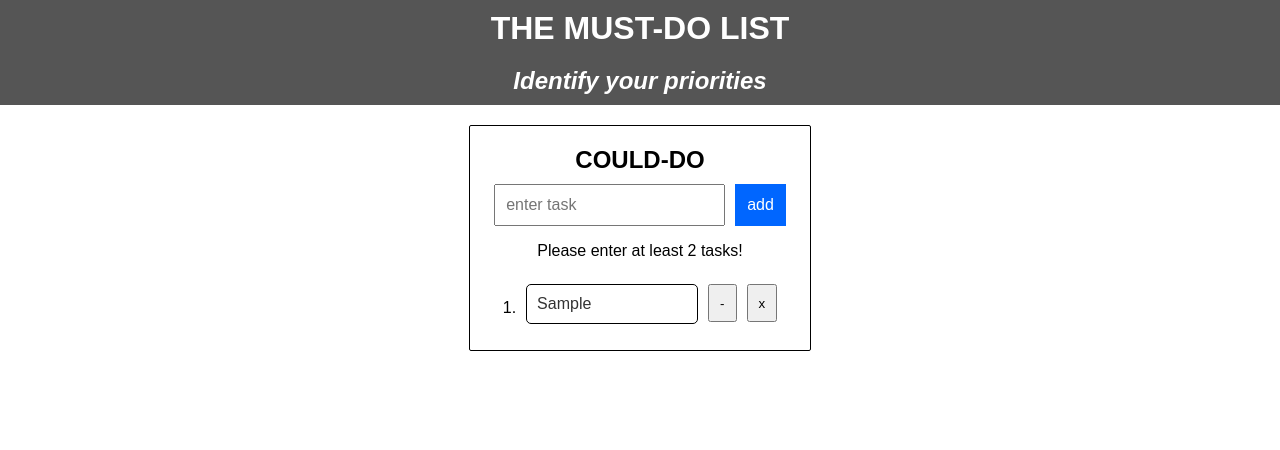
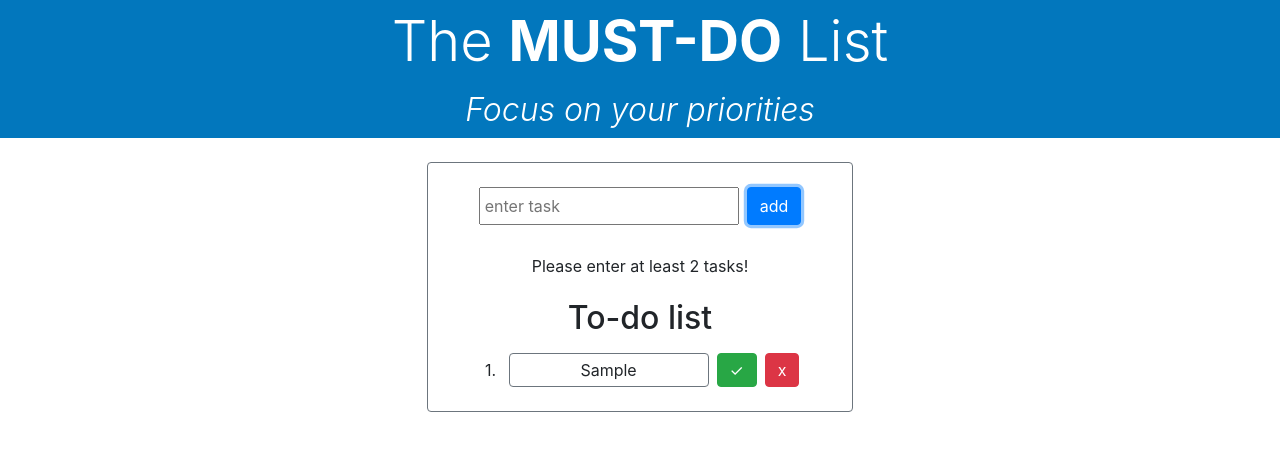
Before and after one commit to joshcarvel/must-do-list, a React (Create React App) app: page / in a window 1280 px wide. Both pictures are taken after typing "Sample" into the empty fields and a click on the button "add". Shown: the top 450 px of the page. Built offline with nearby package versions, Linux system fonts and the light colour scheme.

Commit message:
basic styling added

```diff
--- a/package.json
+++ b/package.json
@@ -6,6 +6,7 @@
     "@fortawesome/fontawesome-svg-core": "^1.2.12",
     "@fortawesome/free-solid-svg-icons": "^5.6.3",
     "@fortawesome/react-fontawesome": "^0.1.3",
+    "bootstrap": "^4.2.1",
     "react": "^16.7.0",
     "react-beautiful-dnd": "^10.0.3",
     "react-dom": "^16.7.0",
--- a/src/App.css
+++ b/src/App.css
@@ -1,22 +1,35 @@
 header {
-  background-color: rgb(85, 85, 85);
+  background-color: #0277bd;
   color: white;
-  margin-bottom: 20px;
 }
 
-h1,
-h2 {
-  margin: 0;
-  text-align: center;
-  padding: 10px;
+.col-4 {
+  min-width: 320px;
 }
 
-.subtitle {
-  font-style: italic;
+.priority {
+  min-width: 20px;
 }
 
-main {
-  display: flex;
-  flex-direction: row;
-  justify-content: center;
+.task {
+  min-width: 150px;
+  width: 200px;
+  background-color: white;
+  transition: background-color 0.2s ease-out;
+  overflow-wrap: break-word;
 }
+
+.done {
+  text-decoration: line-through;
+  text-decoration-color: #dc3545;
+}
+
+.dragging {
+  background-color: lightgreen;
+}
+
+@media (max-width: 576px) {
+  .display-4 {
+    font-size: 3rem;
+  }
+}
--- a/src/App.js
+++ b/src/App.js
@@ -101,11 +101,15 @@ class App extends Component {
   render() {
     return (
       <div className="App">
-        <header>
-          <h1>THE MUST-DO LIST</h1>
-          <h2 className="subtitle">Identify your priorities</h2>
+        <header className="mb-4">
+          <h1 className="display-4 text-center m-0 p-2">
+            The <span className="font-weight-bold">MUST-DO</span> List
+          </h1>
+          <h2 className="text-center m-0 p-2 font-weight-light font-italic">
+            Focus on your priorities
+          </h2>
         </header>
-        <main>
+        <main class="container-fluid">
           <DragDropContext onDragEnd={this.onDragEnd}>
             <Column
               tasks={this.state.tasks}
--- a/src/Column.css
+++ /dev/null
@@ -1,42 +0,0 @@
-section {
-  max-width: 700px;
-  min-width: 320px;
-  padding: 10px;
-  border: solid 1px black;
-  border-radius: 2px;
-  display: flex;
-  flex-direction: column;
-  align-items: center;
-}
-
-form {
-  display: flex;
-  flex-direction: row;
-}
-
-input {
-  padding: 10px;
-  font-size: 16px;
-}
-
-.add {
-  padding: 10px;
-  font-size: 16px;
-  margin-left: 10px;
-  background-color: #0066ff;
-  color: #fff;
-  border: 2px solid #0066ff;
-}
-
-.toggle {
-  margin: 10px;
-}
-
-button:hover {
-  background-color: #003399;
-  border: 2px solid #003399;
-}
-
-.task-list {
-  padding: 8px;
-}
--- a/src/Task.css
+++ /dev/null
@@ -1,51 +0,0 @@
-.item {
-  display: flex;
-  flex-direction: row;
-}
-
-.priority-wrapper {
-  margin-right: 10px;
-  display: flex;
-  flex-direction: column;
-  justify-content: center;
-}
-
-.task-wrapper {
-  display: flex;
-  flex-direction: row;
-}
-
-.task {
-  width: 150px;
-  color: #333;
-  padding: 10px;
-  margin-bottom: 8px;
-  border: solid 1px black;
-  border-radius: 5px;
-  background-color: white;
-  transition: background-color 0.2s ease-out;
-  overflow-wrap: break-word;
-}
-
-.done {
-  text-decoration: line-through;
-}
-
-.dragging {
-  background-color: lightgreen;
-}
-
-.delete,
-.mark-done {
-  padding: 5px 10px;
-  margin: 0 0 10px 10px;
-}
-
-.hidden {
-  display: none;
-}
-
-.buttons-wrapper {
-  display: flex;
-  flex-direction: row;
-}
--- a/src/components/Column.jsx
+++ b/src/components/Column.jsx
@@ -2,7 +2,6 @@ import React, { Component } from "react";
 import Task from "./Task";
 import FlipMove from "react-flip-move";
 import { Droppable } from "react-beautiful-dnd";
-import "../Column.css";
 
 class Column extends Component {
   render() {
@@ -17,56 +16,73 @@ class Column extends Component {
     } = this.props;
 
     return (
-      <section className="could-do">
-        {!prioritised && <h2>COULD-DO</h2>}
-        {prioritised && <h2>MUST-DO</h2>}
+      <section className="row justify-content-center">
+        <div className="col-4 text-center p-2 border border-secondary rounded">
           {!prioritised && (
-          <form onSubmit={add}>
+            <form className="d-flex justify-content-center my-3" onSubmit={add}>
               <input
+                className="mr-1 p-1"
                 type="text"
                 name="listItem"
                 placeholder="enter task"
                 autoComplete="off"
               />
 
-            <button type="submit" className="add">
+              <button type="submit" className="btn btn-primary add ml-1">
                 add
               </button>
             </form>
           )}
+
+          <div className="d-flex justify-content-center">
             {tasks.length < 2 && (
-          <p className="instruction">Please enter at least 2 tasks!</p>
+              <p className="py-1 my-2 border border-white ">
+                Please enter at least 2 tasks!
+              </p>
             )}
-
-        <div className="buttons-wrapper">
             {tasks.length > 1 && !one && (
-            <button className="toggle" onClick={() => this.props.convert(1)}>
-              Get priority!
+              <button
+                className="toggle btn btn-warning m-2 py-1 px-2"
+                onClick={() => this.props.convert(1)}
+              >
+                See priority
               </button>
             )}
             {tasks.length > 5 && !weekly && (
-            <button className="toggle" onClick={() => this.props.convert(5)}>
-              Get weekly list
+              <button
+                className="toggle btn btn-info m-2 py-1 px-2"
+                onClick={() => this.props.convert(5)}
+              >
+                See top 5
               </button>
             )}
             {prioritised && (
               <button
-              className="toggle"
+                className="toggle btn btn-secondary m-2 py-1 px-2"
                 onClick={() => this.props.convert(tasks.length)}
               >
-              Restore to-do list
+                See to-do list
               </button>
             )}
           </div>
 
-        <FlipMove duration={150} easing="ease-out">
+          {tasks.length > 0 && !prioritised && (
+            <h2 className="my-2">To-do list</h2>
+          )}
+          {prioritised && (
+            <h2 className="my-2">
+              <span className="text-danger">MUST-DO </span>list
+            </h2>
+          )}
+
           <Droppable droppableId="column">
             {provided => (
               <div
-                className="task-list"
+                className="p-2"
                 ref={provided.innerRef}
                 {...provided.droppableProps}
               >
+                <FlipMove duration={100} easing="ease-out">
                   {tasks.map((task, index) => (
                     <Task
                       task={task}
@@ -80,10 +96,11 @@ class Column extends Component {
                     />
                   ))}
                   {provided.placeholder}
+                </FlipMove>
               </div>
             )}
           </Droppable>
-        </FlipMove>
+        </div>
       </section>
     );
   }
--- a/src/components/Task.jsx
+++ b/src/components/Task.jsx
@@ -1,11 +1,10 @@
 import React, { Component } from "react";
 import { FontAwesomeIcon } from "@fortawesome/react-fontawesome";
 import { Draggable } from "react-beautiful-dnd";
-import "../Task.css";
 
 class Task extends Component {
   getTaskClass = (snapshot, task) => {
-    let c = "task ";
+    let c = "task p-1 border border-secondary rounded ";
 
     if (snapshot.isDragging) {
       c += "dragging ";
@@ -19,11 +18,9 @@ class Task extends Component {
   };
 
   getItemClass = task => {
-    let c = "item ";
+    let c = "justify-content-center align-items-center mb-2 ";
 
-    if (task.isHidden) {
-      c += "hidden ";
-    }
+    c += task.isHidden ? "d-none " : "d-flex ";
 
     return c;
   };
@@ -41,24 +38,23 @@ class Task extends Component {
             ref={provided.innerRef}
             isDragging={snapshot.isDragging}
           >
-            <div className="priority-wrapper">
-              <div className="priority">{index + 1}.</div>
-            </div>
-            <div className="task-wrapper">
+            <div className="priority mr-2">{index + 1}.</div>
             <div className={this.getTaskClass(snapshot, task)}>{text}</div>
-              <button className="mark-done" onClick={() => setStatus(id)}>
-                -
+            <button
+              className="mx-2 btn btn-success py-1"
+              onClick={() => setStatus(id)}
+            >
+              &#x2713;
             </button>
 
             {!prioritised && (
               <button
                 onClick={() => this.props.deleteTask(id)}
-                  className="delete"
+                className="btn btn-danger py-1"
               >
                 x
               </button>
             )}
-            </div>
           </div>
         )}
       </Draggable>
--- a/src/index.css
+++ b/src/index.css
@@ -1,5 +1,3 @@
 body {
-  /* background-color: #66ccff; */
-  font-family: sans-serif;
   margin: 0;
 }
--- a/src/index.js
+++ b/src/index.js
@@ -1,5 +1,6 @@
 import React from "react";
 import ReactDOM from "react-dom";
+import "bootstrap/dist/css/bootstrap.css";
 import "./index.css";
 import App from "./App";
 
```
Also changed, not shown: 1 other file (tests, documents, lock files or other folders). Lines whose indentation alone changed are shown as unchanged.
